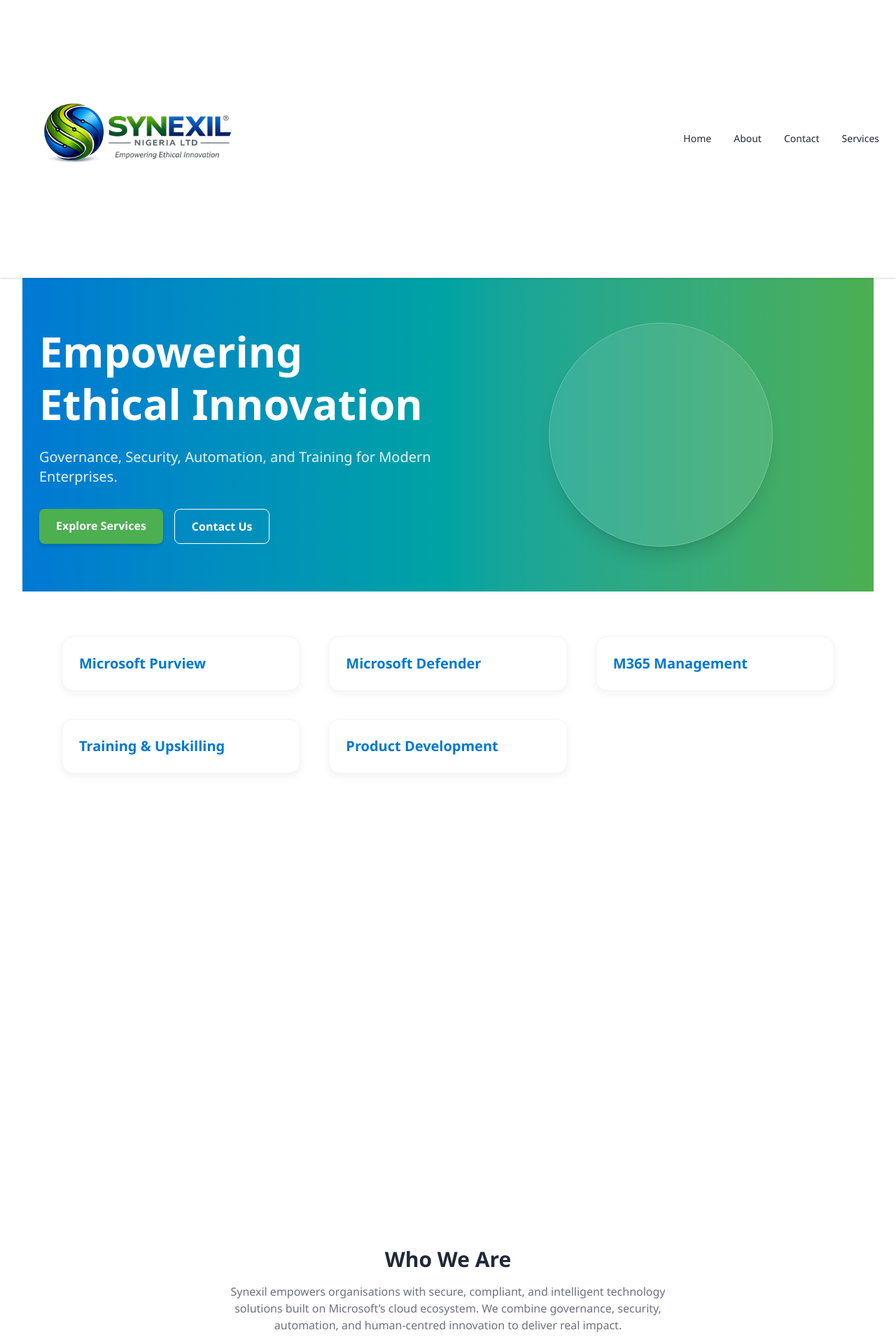
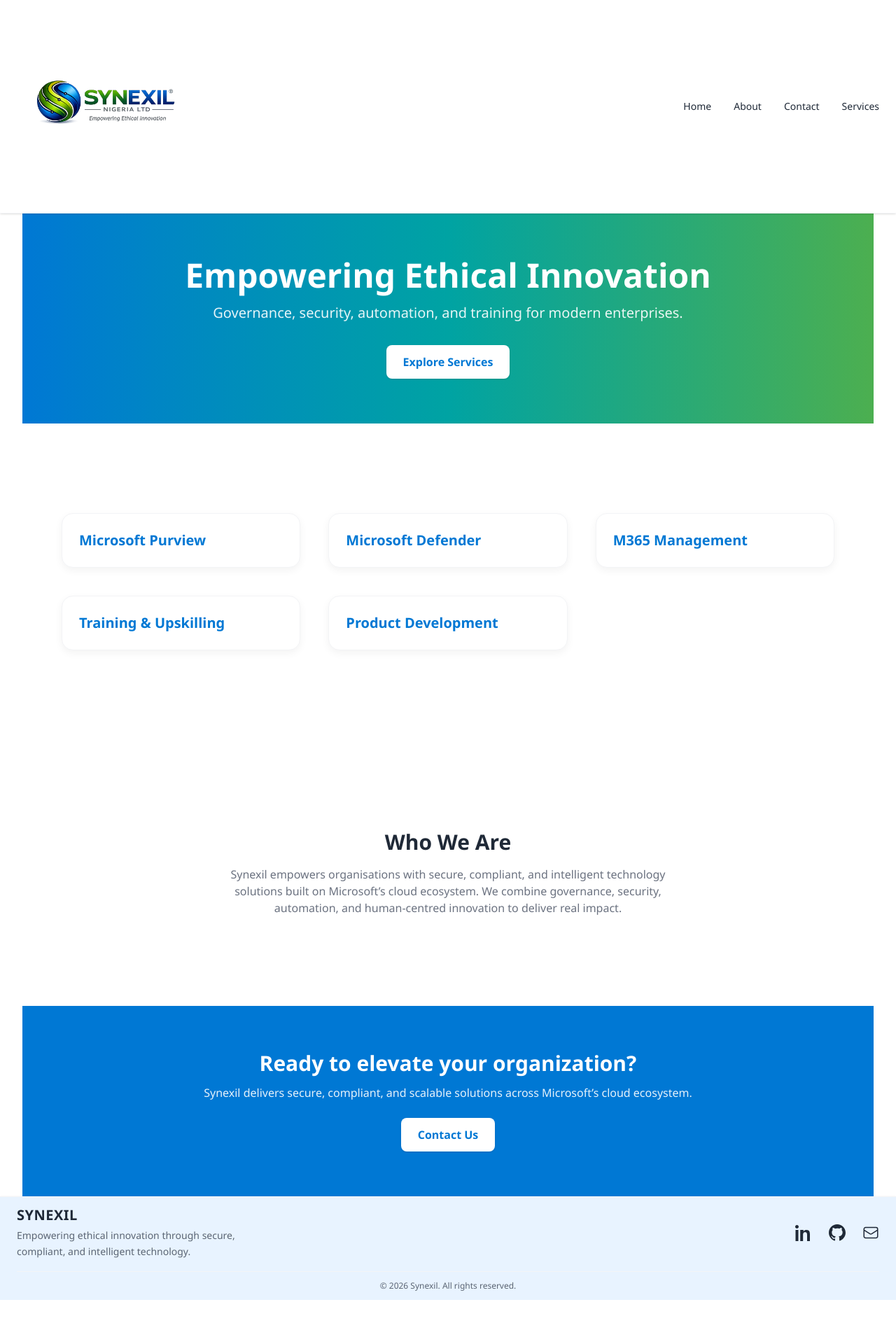
Before and after one commit to Debbiejava/synexilweb, a Next.js app: page / in a window 1280 px wide. Shown: the top 1920 px of the page at 70% size. After the commit the page ends 1857 px from the top, so only its background shows below. Built offline with nearby package versions, Linux system fonts and the light colour scheme.

Commit message:
UI review

```diff
--- a/src/app/api/contact/route.ts
+++ b/src/app/api/contact/route.ts
@@ -1,37 +1,22 @@
 import { NextResponse } from "next/server";
 import { Resend } from "resend";
 
-// Only initialize Resend if the key exists at runtime
-const resend = process.env.RESEND_API_KEY
-  ? new Resend(process.env.RESEND_API_KEY)
-  : null;
+const resend = new Resend(process.env.RESEND_API_KEY);
 
-export async function POST(req: Request) {
-  try {
-    const { name, email, message } = await req.json();
-
-    // Skip sending email during build (no API key available)
-    if (!resend) {
-      console.warn("⚠ RESEND_API_KEY missing — skipping email send during build.");
-      return NextResponse.json({ success: true });
-    }
+export async function POST(req) {
+  const data = await req.json();
 
   await resend.emails.send({
-      from: "Synexil Contact Form <support@synexil.com>",
+    from: "Synexil <support@synexil.com>",
     to: "support@synexil.com",
-      subject: `New Contact Form Message from ${name}`,
+    subject: "New Contact Form Submission",
     html: `
-        <h2>New Contact Form Submission</h2>
-        <p><strong>Name:</strong> ${name}</p>
-        <p><strong>Email:</strong> ${email}</p>
-        <p><strong>Message:</strong></p>
-        <p>${message}</p>
+      <h2>New Contact Message</h2>
+      <p><strong>Name:</strong> ${data.name}</p>
+      <p><strong>Email:</strong> ${data.email}</p>
+      <p><strong>Message:</strong><br/>${data.message}</p>
     `,
   });
 
   return NextResponse.json({ success: true });
-  } catch (error) {
-    console.error("Email send error:", error);
-    return NextResponse.json({ success: false }, { status: 500 });
 }
-}
--- a/src/app/contact/page.tsx
+++ b/src/app/contact/page.tsx
@@ -1,6 +1,4 @@
-import {
-  EnvelopeIcon,
-} from "@heroicons/react/24/outline";
+import { EnvelopeIcon } from "@heroicons/react/24/outline";
 
 import ServiceHero from "@/components/ServiceHero";
 import ContactForm from "@/components/ContactForm";
@@ -17,20 +15,20 @@
       <ServiceHero
         title="Contact Synexil"
         subtitle="We’re here to support your security, governance, and innovation goals."
-        icon={<EnvelopeIcon />}
+        icon={<EnvelopeIcon className="h-16 w-16 text-white" />}
       />
 
-      <section className="py-20 bg-white">
+      <section className="py-12 bg-white">
         <div className="max-w-4xl mx-auto px-6">
           <h2 className="text-3xl font-bold text-synexil-dark text-center">
             Send Us a Message
           </h2>
 
-          <p className="mt-4 text-center text-synexil-grey max-w-xl mx-auto">
+          <p className="mt-3 text-center text-synexil-grey max-w-xl mx-auto">
             Our team will respond promptly and help you find the right solution for your organisation.
           </p>
 
-          <div className="mt-12 bg-white p-8 rounded-xl shadow-md border border-synexil-light">
+          <div className="mt-10 bg-white p-8 rounded-xl shadow-md border border-synexil-light">
             <ContactForm />
           </div>
         </div>
--- a/src/app/globals.css
+++ b/src/app/globals.css
@@ -172,3 +172,14 @@
     transform: translateY(0);
   }
 }
+
+@keyframes fade-in-out {
+  0% { opacity: 0; transform: translateY(-10px); }
+  10% { opacity: 1; transform: translateY(0); }
+  90% { opacity: 1; transform: translateY(0); }
+  100% { opacity: 0; transform: translateY(-10px); }
+}
+
+.animate-fade-in-out {
+  animation: fade-in-out 3s ease-in-out forwards;
+}
--- a/src/app/page.tsx
+++ b/src/app/page.tsx
@@ -1,23 +1,64 @@
 import Hero from "@/components/Hero";
 import ServicesOverview from "@/components/ServicesOverview";
-import WhySynexil from "@/components/WhySynexil";
+import CTASection from "@/components/CTASection";
 import AboutPreview from "@/components/AboutPreview";
-import CTASection from "@/components/CTASection";
 
-export default function Home() {
+export const metadata = {
+  title: "Synexil | Empowering Ethical Innovation",
+};
+
+export default function HomePage() {
   return (
     <>
-      <Hero />
-      <ServicesOverview />
-      <WhySynexil />
-      <AboutPreview />
-      <CTASection
-  title="Ready to elevate your organisation?"
-  text="Synexil delivers secure, compliant, and intelligent solutions built on Microsoft’s cloud ecosystem."
-  buttonText="Contact Synexil"
-  href="/contact"
-/>
+      {/* HERO SECTION — reduced height */}
+      <section className="synexil-gradient py-16 text-center">
+        <div className="max-w-4xl mx-auto px-6">
+          <h1 className="text-4xl md:text-5xl font-bold text-white">
+            Empowering Ethical Innovation
+          </h1>
+          <p className="text-lg md:text-xl mt-4 text-white/90">
+            Governance, security, automation, and training for modern enterprises.
+          </p>
 
+          <div className="mt-8">
+            <a
+              href="/services"
+              className="inline-block bg-white text-synexil-blue font-semibold px-6 py-3 rounded-lg shadow hover:bg-synexil-light transition"
+            >
+              Explore Services
+            </a>
+          </div>
+        </div>
+      </section>
+
+      {/* SERVICES OVERVIEW — reduced spacing */}
+      <section className="py-12">
+        <ServicesOverview />
+      </section>
+
+      {/* WHO WE ARE — reduced spacing */}
+      <section className="py-12 bg-white">
+        <AboutPreview />
+      </section>
+
+      {/* CTA — reduced height */}
+      <section className="py-10 bg-synexil-blue text-white text-center">
+        <div className="max-w-4xl mx-auto px-6">
+          <h2 className="text-3xl font-bold">
+            Ready to elevate your organization?
+          </h2>
+          <p className="mt-3 text-white/90">
+            Synexil delivers secure, compliant, and scalable solutions across Microsoft’s cloud ecosystem.
+          </p>
+
+          <a
+            href="/contact"
+            className="inline-block mt-6 bg-white text-synexil-blue font-semibold px-6 py-3 rounded-lg shadow hover:bg-synexil-light transition"
+          >
+            Contact Us
+          </a>
+        </div>
+      </section>
     </>
   );
 }
--- a/src/components/ContactForm.tsx
+++ b/src/components/ContactForm.tsx
@@ -1,6 +1,6 @@
 "use client";
 
-import { useState } from "react";
+import { ChangeEvent, FormEvent, useState } from "react";
 
 export default function ContactForm() {
   const [form, setForm] = useState({
@@ -9,58 +9,89 @@
     message: "",
   });
 
-  function handleChange(e: React.ChangeEvent<HTMLInputElement | HTMLTextAreaElement>) {
+  const [showToast, setShowToast] = useState(false);
+
+  const handleChange = (
+    e: ChangeEvent<HTMLInputElement | HTMLTextAreaElement>
+  ) => {
     setForm({ ...form, [e.target.name]: e.target.value });
-  }
+  };
 
-  function handleSubmit(e: React.FormEvent) {
+  const handleSubmit = async (e: FormEvent<HTMLFormElement>) => {
     e.preventDefault();
-    alert("Message submitted. (Form backend not yet connected)");
-  }
+
+    await fetch("/api/contact", {
+      method: "POST",
+      body: JSON.stringify(form),
+    });
+
+    setShowToast(true);
+
+    setTimeout(() => {
+      setShowToast(false);
+    }, 3000);
+
+    setForm({ name: "", email: "", message: "" });
+  };
 
   return (
-    <form
-      onSubmit={handleSubmit}
-      className="max-w-xl mx-auto mt-10 bg-white p-8 rounded-xl shadow-md reveal"
-    >
-      <div className="mb-6">
-        <label className="block text-synexil-dark font-medium mb-2">Name</label>
+    <>
+      {/* SUCCESS TOAST */}
+      {showToast && (
+        <div className="fixed top-6 right-6 bg-synexil-blue text-white px-6 py-3 rounded-lg shadow-lg animate-fade-in-out z-[9999]">
+          Message sent successfully!
+        </div>
+      )}
+
+      <form onSubmit={handleSubmit} className="space-y-6">
+        <div>
+          <label className="block text-sm font-medium text-synexil-dark">
+            Your Name
+          </label>
           <input
             type="text"
             name="name"
             value={form.name}
             onChange={handleChange}
-          className="w-full border border-synexil-light rounded-lg px-4 py-3"
             required
+            className="w-full mt-2 px-4 py-3 border border-synexil-light rounded-lg"
           />
         </div>
 
-      <div className="mb-6">
-        <label className="block text-synexil-dark font-medium mb-2">Email</label>
+        <div>
+          <label className="block text-sm font-medium text-synexil-dark">
+            Your Email
+          </label>
           <input
             type="email"
             name="email"
             value={form.email}
             onChange={handleChange}
-          className="w-full border border-synexil-light rounded-lg px-4 py-3"
             required
+            className="w-full mt-2 px-4 py-3 border border-synexil-light rounded-lg"
           />
         </div>
 
-      <div className="mb-6">
-        <label className="block text-synexil-dark font-medium mb-2">Message</label>
+        <div>
+          <label className="block text-sm font-medium text-synexil-dark">
+            Message
+          </label>
           <textarea
             name="message"
             value={form.message}
             onChange={handleChange}
-          className="w-full border border-synexil-light rounded-lg px-4 py-3 h-32"
             required
+            className="w-full mt-2 px-4 py-3 h-32 border border-synexil-light rounded-lg resize-none"
           />
         </div>
 
-      <button type="submit" className="btn-primary hover-rise w-full">
+        <button
+          type="submit"
+          className="w-full bg-synexil-blue text-white font-semibold py-3 rounded-lg hover:bg-synexil-dark transition"
+        >
           Send Message
         </button>
       </form>
+    </>
   );
 }
--- a/src/components/Footer.tsx
+++ b/src/components/Footer.tsx
@@ -3,7 +3,7 @@
 
 export default function Footer() {
   return (
-    <footer className="w-full bg-white text-synexil-dark border-t border-synexil-light shadow-sm">
+    <footer className="w-full bg-[#E8F3FF] text-synexil-dark border-t border-synexil-light shadow-sm">
       <div className="max-w-7xl mx-auto px-6 py-3">
 
         {/* TOP ROW */}
--- a/src/components/Navbar.tsx
+++ b/src/components/Navbar.tsx
@@ -9,15 +9,15 @@
 
   return (
     <nav className="w-full bg-white text-synexil-dark shadow-sm border-b border-synexil-light relative z-50">
-      <div className="max-w-7xl mx-auto px-6 py-2 flex items-center justify-between">
+      <div className="max-w-7xl mx-auto px-6 py-3 flex items-center justify-between">
 
         {/* LOGO */}
         <Link href="/" className="flex items-center gap-3">
           <Image
             src="/logo.png"
             alt="Synexil logo"
-            width={380}   // Increased from 140 → 280
-            height={260}   // Increased from 40 → 160
+            width={280}
+            height={250}
             priority
           />
         </Link>
```
Lines whose indentation alone changed are shown as unchanged.
